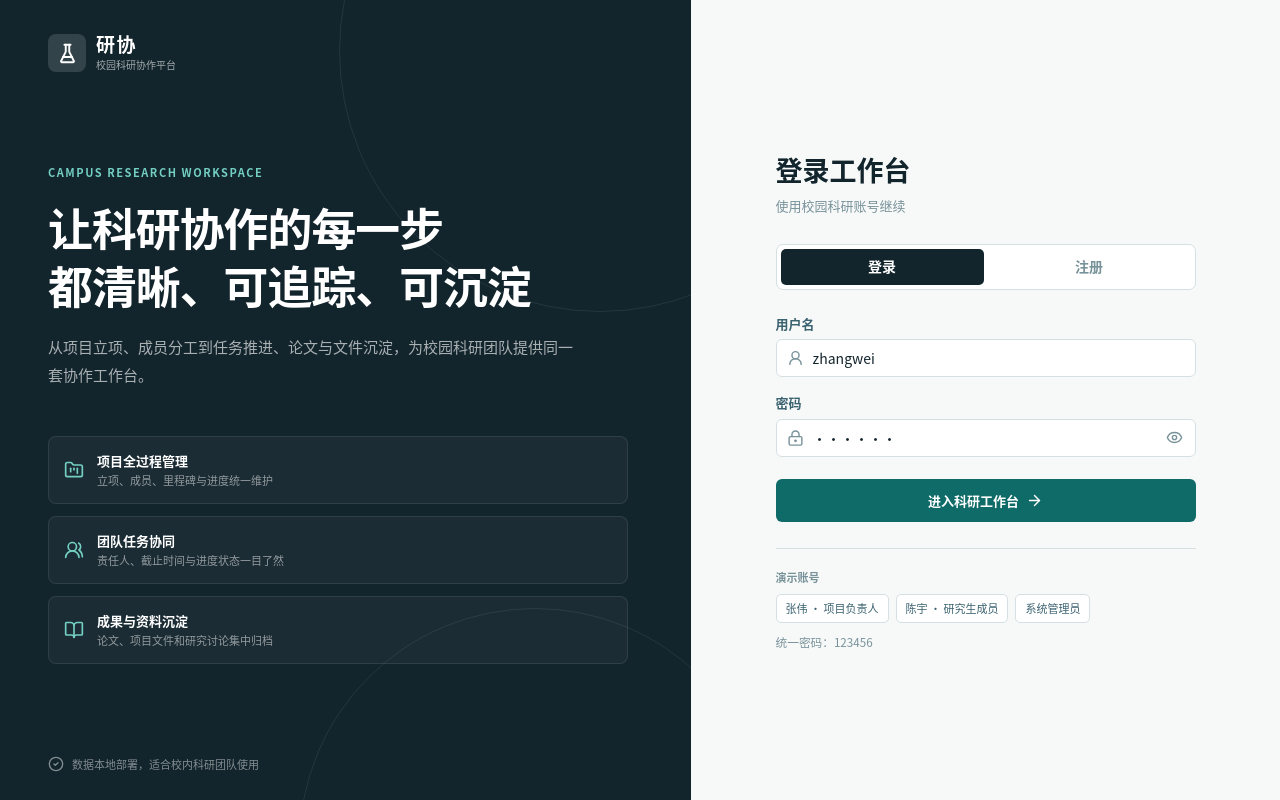
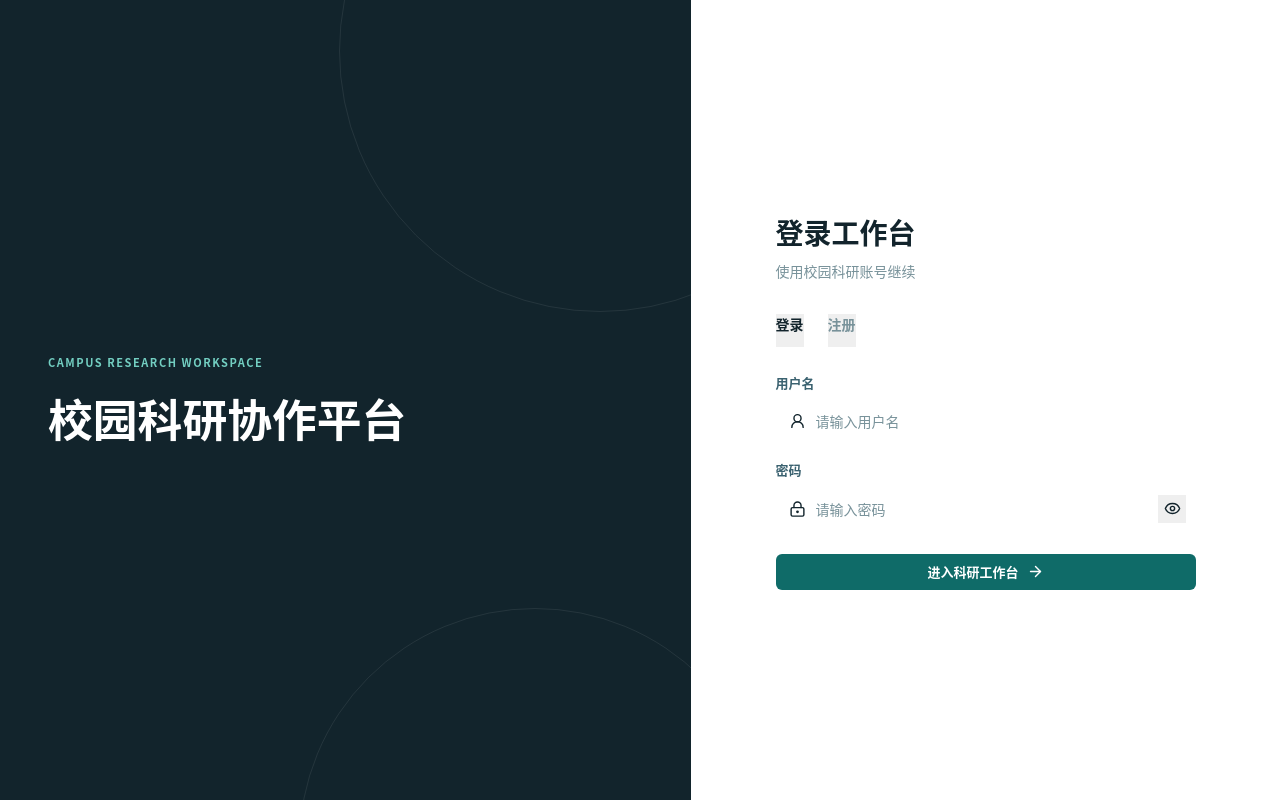
Before and after one commit to zxyang0710/Scientific_Research_Collaboration_Platform, a Vue app in the folder frontend/: page /login in a window 1280 px wide. Built offline with nearby package versions, Linux system fonts and the light colour scheme.

Commit message:
feat: simplify login and registration fields

```diff
--- a/frontend/src/views/LoginView.vue
+++ b/frontend/src/views/LoginView.vue
@@ -1,18 +1,7 @@
 <script setup>
 import { computed, reactive, ref } from 'vue'
 import { useRoute, useRouter } from 'vue-router'
-import {
-  ArrowRight,
-  BookOpen,
-  CheckCircle2,
-  Eye,
-  EyeOff,
-  FolderKanban,
-  LockKeyhole,
-  UserRound,
-  UsersRound
-} from 'lucide-vue-next'
-import AppLogo from '../components/AppLogo.vue'
+import { ArrowRight, Eye, EyeOff, LockKeyhole, UserRound } from 'lucide-vue-next'
 import { ElMessage } from '../utils/message'
 import { useAuthStore } from '../stores/auth'
 
@@ -22,8 +11,8 @@ const route = useRoute()
 const mode = ref('login')
 const showPassword = ref(false)
 const form = reactive({
-  username: 'zhangwei',
-  password: '123456',
+  username: '',
+  password: '',
   realName: '',
   email: '',
   department: '',
@@ -34,7 +23,7 @@ const isLogin = computed(() => mode.value === 'login')
 
 function switchMode(value) {
   mode.value = value
-  if (value === 'register' && form.username === 'zhangwei') {
+  if (value === 'register') {
     form.username = ''
     form.password = ''
   }
@@ -45,6 +34,7 @@ async function submit() {
     ElMessage.warning('请输入用户名和密码')
     return
   }
+
   try {
     if (isLogin.value) {
       await auth.login({ username: form.username, password: form.password })
@@ -69,56 +59,14 @@ async function submit() {
     // The HTTP layer already displays the server message.
   }
 }
-
-function useDemo(username) {
-  mode.value = 'login'
-  form.username = username
-  form.password = '123456'
-}
 </script>
 
 <template>
   <main class="auth-page">
     <section class="auth-scene">
-      <div class="auth-scene__top">
-        <AppLogo light />
-      </div>
-
-      <div class="auth-scene__content">
+      <div class="auth-scene__brand">
         <p class="auth-scene__eyebrow">CAMPUS RESEARCH WORKSPACE</p>
-        <h1>让科研协作的每一步<br />都清晰、可追踪、可沉淀</h1>
-        <p class="auth-scene__lead">
-          从项目立项、成员分工到任务推进、论文与文件沉淀，为校园科研团队提供同一套协作工作台。
-        </p>
-
-        <div class="auth-features">
-          <div class="auth-feature">
-            <FolderKanban :size="20" />
-            <div>
-              <strong>项目全过程管理</strong>
-              <span>立项、成员、里程碑与进度统一维护</span>
-            </div>
-          </div>
-          <div class="auth-feature">
-            <UsersRound :size="20" />
-            <div>
-              <strong>团队任务协同</strong>
-              <span>责任人、截止时间与进度状态一目了然</span>
-            </div>
-          </div>
-          <div class="auth-feature">
-            <BookOpen :size="20" />
-            <div>
-              <strong>成果与资料沉淀</strong>
-              <span>论文、项目文件和研究讨论集中归档</span>
-            </div>
-          </div>
-        </div>
-      </div>
-
-      <div class="auth-scene__foot">
-        <CheckCircle2 :size="16" />
-        数据本地部署，适合校内科研团队使用
+        <h1>校园科研协作平台</h1>
       </div>
     </section>
 
@@ -147,13 +95,7 @@ function useDemo(username) {
             <label for="username">用户名</label>
             <div class="input-icon">
               <UserRound :size="17" />
-              <input
-                id="username"
-                v-model.trim="form.username"
-                class="input"
-                autocomplete="username"
-                placeholder="请输入用户名"
-              />
+              <input id="username" v-model.trim="form.username" class="input" autocomplete="username" placeholder="请输入用户名" />
             </div>
           </div>
 
@@ -161,14 +103,7 @@ function useDemo(username) {
             <label for="password">密码</label>
             <div class="input-icon">
               <LockKeyhole :size="17" />
-              <input
-                id="password"
-                v-model="form.password"
-                class="input"
-                :type="showPassword ? 'text' : 'password'"
-                autocomplete="current-password"
-                placeholder="请输入密码"
-              />
+              <input id="password" v-model="form.password" class="input" :type="showPassword ? 'text' : 'password'" autocomplete="current-password" placeholder="请输入密码" />
               <button class="password-toggle" type="button" title="显示或隐藏密码" @click="showPassword = !showPassword">
                 <EyeOff v-if="showPassword" :size="17" />
                 <Eye v-else :size="17" />
@@ -179,15 +114,19 @@ function useDemo(username) {
           <template v-if="!isLogin">
             <div class="field">
               <label for="email">邮箱</label>
-              <input id="email" v-model.trim="form.email" class="input" type="email" placeholder="name@campus.edu.cn" />
+              <input id="email" v-model.trim="form.email" class="input" type="email" placeholder="可选，如 name@campus.edu.cn" />
             </div>
             <div class="field">
-              <label for="department">所属院系</label>
-              <input id="department" v-model.trim="form.department" class="input" placeholder="如：计算机科学与技术学院" />
+              <label for="department">所属院系 <span>（可选）</span></label>
+              <input id="department" v-model.trim="form.department" class="input" placeholder="可选填写所属院系" />
             </div>
             <div class="field">
-              <label for="title">职称 / 身份</label>
-              <input id="title" v-model.trim="form.title" class="input" placeholder="如：教授、讲师、研究生" />
+              <label for="title">身份 <span>（可选）</span></label>
+              <select id="title" v-model="form.title" class="select">
+                <option value="">请选择身份</option>
+                <option value="教师">教师</option>
+                <option value="学生">学生</option>
+              </select>
             </div>
           </template>
 
@@ -196,303 +135,43 @@ function useDemo(username) {
             <ArrowRight v-if="!auth.loading" :size="17" />
           </button>
         </form>
-
-        <div v-if="isLogin" class="demo-accounts">
-          <span>演示账号</span>
-          <button type="button" @click="useDemo('zhangwei')">张伟 · 项目负责人</button>
-          <button type="button" @click="useDemo('chenyu')">陈宇 · 研究生成员</button>
-          <button type="button" @click="useDemo('admin')">系统管理员</button>
-          <small>统一密码：123456</small>
-        </div>
       </div>
     </section>
   </main>
 </template>
 
 <style scoped>
-.auth-page {
-  display: grid;
-  grid-template-columns: minmax(460px, 1.08fr) minmax(420px, 0.92fr);
-  min-height: 100vh;
-  background: white;
-}
-
-.auth-scene {
-  position: relative;
-  display: flex;
-  flex-direction: column;
-  overflow: hidden;
-  padding: 34px 48px 28px;
-  background: var(--ink-950);
-  color: white;
-}
-
-.auth-scene::before,
-.auth-scene::after {
-  position: absolute;
-  content: "";
-  border: 1px solid rgba(255, 255, 255, 0.08);
-  border-radius: 50%;
-}
-
-.auth-scene::before {
-  top: -210px;
-  right: -170px;
-  width: 520px;
-  height: 520px;
-}
-
-.auth-scene::after {
-  right: -80px;
-  bottom: -280px;
-  width: 470px;
-  height: 470px;
-}
-
-.auth-scene__top,
-.auth-scene__content,
-.auth-scene__foot {
-  position: relative;
-  z-index: 1;
-}
-
-.auth-scene__content {
-  width: min(580px, 100%);
-  margin: auto 0;
-  padding: 70px 0;
-}
-
-.auth-scene__eyebrow {
-  margin-bottom: 18px;
-  color: #73cfc2;
-  font-size: 11px;
-  font-weight: 700;
-  letter-spacing: 0.14em;
-}
-
-.auth-scene h1 {
-  font-size: clamp(32px, 3.5vw, 50px);
-  line-height: 1.28;
-  letter-spacing: -0.02em;
-}
-
-.auth-scene__lead {
-  max-width: 530px;
-  margin-top: 20px;
-  color: rgba(255, 255, 255, 0.64);
-  font-size: 15px;
-  line-height: 1.9;
-}
-
-.auth-features {
-  display: grid;
-  gap: 12px;
-  margin-top: 46px;
-}
-
-.auth-feature {
-  display: flex;
-  align-items: center;
-  gap: 13px;
-  padding: 14px 15px;
-  border: 1px solid rgba(255, 255, 255, 0.09);
-  border-radius: 8px;
-  background: rgba(255, 255, 255, 0.04);
-}
-
-.auth-feature > svg {
-  flex: 0 0 auto;
-  color: #73cfc2;
-}
-
-.auth-feature div {
-  display: flex;
-  flex-direction: column;
-}
-
-.auth-feature strong {
-  font-size: 13px;
-}
-
-.auth-feature span {
-  margin-top: 2px;
-  color: rgba(255, 255, 255, 0.52);
-  font-size: 11px;
-}
-
-.auth-scene__foot {
-  display: flex;
-  align-items: center;
-  gap: 8px;
-  color: rgba(255, 255, 255, 0.48);
-  font-size: 11px;
-}
-
-.auth-panel {
-  display: flex;
-  align-items: center;
-  justify-content: center;
-  padding: 40px;
-  background: #f7f9f8;
-}
-
-.auth-card {
-  width: min(420px, 100%);
-}
-
-.auth-card__head h2 {
-  color: var(--ink-950);
-  font-size: 27px;
-}
-
-.auth-card__head p {
-  margin-top: 6px;
-  color: var(--ink-500);
-  font-size: 13px;
-}
-
-.auth-tabs {
-  display: grid;
-  grid-template-columns: 1fr 1fr;
-  gap: 4px;
-  margin-top: 28px;
-  padding: 4px;
-  border: 1px solid var(--ink-200);
-  border-radius: 7px;
-  background: white;
-}
-
-.auth-tabs button {
-  height: 36px;
-  border-radius: 5px;
-  background: transparent;
-  color: var(--ink-500);
-  cursor: pointer;
-  font-weight: 600;
-}
-
-.auth-tabs button.active {
-  background: var(--ink-950);
-  color: white;
-}
-
-.auth-form {
-  display: grid;
-  gap: 16px;
-  margin-top: 24px;
-}
-
-.password-toggle {
-  position: absolute;
-  right: 4px;
-  top: 50%;
-  display: inline-flex;
-  align-items: center;
-  justify-content: center;
-  width: 34px;
-  height: 34px;
-  color: var(--ink-500);
-  background: transparent;
-  cursor: pointer;
-  transform: translateY(-50%);
-}
-
-.auth-form .input-icon .input {
-  padding-right: 40px;
-}
-
-.auth-submit {
-  height: 43px;
-  margin-top: 6px;
-}
-
-.demo-accounts {
-  display: flex;
-  flex-wrap: wrap;
-  align-items: center;
-  gap: 7px;
-  margin-top: 26px;
-  padding-top: 20px;
-  border-top: 1px solid var(--ink-200);
-}
-
-.demo-accounts > span {
-  width: 100%;
-  margin-bottom: 2px;
-  color: var(--ink-500);
-  font-size: 11px;
-  font-weight: 700;
-}
-
-.demo-accounts button {
-  padding: 5px 9px;
-  border: 1px solid var(--ink-200);
-  border-radius: 5px;
-  background: white;
-  color: var(--ink-700);
-  cursor: pointer;
-  font-size: 11px;
-}
-
-.demo-accounts button:hover {
-  border-color: var(--teal-600);
-  color: var(--teal-700);
-}
-
-.demo-accounts small {
-  width: 100%;
-  margin-top: 3px;
-  color: var(--ink-500);
-}
-
-@media (max-width: 1000px) {
-  .auth-page {
-    grid-template-columns: 1fr;
-  }
-
-  .auth-scene {
-    min-height: 430px;
-    padding: 28px;
-  }
-
-  .auth-scene__content {
-    padding: 55px 0;
-  }
-
-  .auth-features {
-    display: none;
-  }
-
-  .auth-scene h1 {
-    font-size: 34px;
-  }
-
-  .auth-panel {
-    padding: 42px 20px 60px;
-  }
-}
-
-@media (max-width: 560px) {
-  .auth-scene {
-    min-height: 360px;
-    padding: 22px;
-  }
-
-  .auth-scene__content {
-    padding: 38px 0 24px;
-  }
-
-  .auth-scene h1 {
-    font-size: 27px;
-  }
-
-  .auth-scene__lead {
-    margin-top: 14px;
-    font-size: 13px;
-  }
-
-  .auth-scene__foot {
-    display: none;
-  }
+.auth-page { display: grid; grid-template-columns: minmax(460px, 1.08fr) minmax(420px, 0.92fr); min-height: 100vh; background: white; }
+.auth-scene { position: relative; display: flex; align-items: center; overflow: hidden; padding: 48px; background: var(--ink-950); color: white; }
+.auth-scene::before, .auth-scene::after { position: absolute; content: ""; border: 1px solid rgba(255,255,255,.08); border-radius: 50%; }
+.auth-scene::before { top: -210px; right: -170px; width: 520px; height: 520px; }
+.auth-scene::after { right: -80px; bottom: -280px; width: 470px; height: 470px; }
+.auth-scene__brand { position: relative; z-index: 1; }
+.auth-scene__eyebrow { margin-bottom: 18px; color: #73cfc2; font-size: 11px; font-weight: 700; letter-spacing: .14em; }
+.auth-scene h1 { font-size: clamp(32px, 3.5vw, 50px); line-height: 1.28; }
+.auth-panel { display: grid; place-items: center; padding: 48px; }
+.auth-card { width: min(420px, 100%); }
+.auth-card__head h2 { color: var(--ink-950); font-size: 28px; }
+.auth-card__head p { margin-top: 8px; color: var(--ink-500); }
+.auth-tabs { display: flex; gap: 24px; margin-top: 32px; border-bottom: 1px solid var(--line); }
+.auth-tabs button { position: relative; padding: 0 0 12px; color: var(--ink-500); font-size: 14px; font-weight: 700; }
+.auth-tabs button.active { color: var(--ink-950); }
+.auth-tabs button.active::after { position: absolute; right: 0; bottom: -1px; left: 0; height: 2px; background: var(--teal-500); content: ""; }
+.auth-form { display: grid; gap: 18px; margin-top: 26px; }
+.field { display: grid; gap: 8px; }
+.field label { color: var(--ink-700); font-size: 13px; font-weight: 700; }
+.field label span { color: var(--ink-400); font-weight: 400; }
+.input-icon { position: relative; }
+.input-icon > svg { position: absolute; top: 50%; left: 13px; color: var(--ink-400); transform: translateY(-50%); }
+.input-icon .input { padding-left: 40px; }
+.input, .select { width: 100%; min-height: 42px; border: 1px solid var(--line); border-radius: 6px; background: white; color: var(--ink-950); font: inherit; outline: none; padding: 10px 12px; }
+.input:focus, .select:focus { border-color: var(--teal-500); box-shadow: 0 0 0 3px rgba(45,166,148,.12); }
+.password-toggle { position: absolute; top: 50%; right: 10px; display: grid; width: 28px; height: 28px; place-items: center; color: var(--ink-400); transform: translateY(-50%); }
+.auth-submit { display: inline-flex; width: 100%; justify-content: center; gap: 8px; margin-top: 6px; }
+@media (max-width: 860px) {
+  .auth-page { display: block; }
+  .auth-scene { min-height: 220px; padding: 36px 28px; }
+  .auth-scene h1 { font-size: 34px; }
+  .auth-panel { padding: 36px 24px 48px; }
 }
 </style>
```
Also changed, not shown: 1 other file (tests, documents, lock files or other folders).
